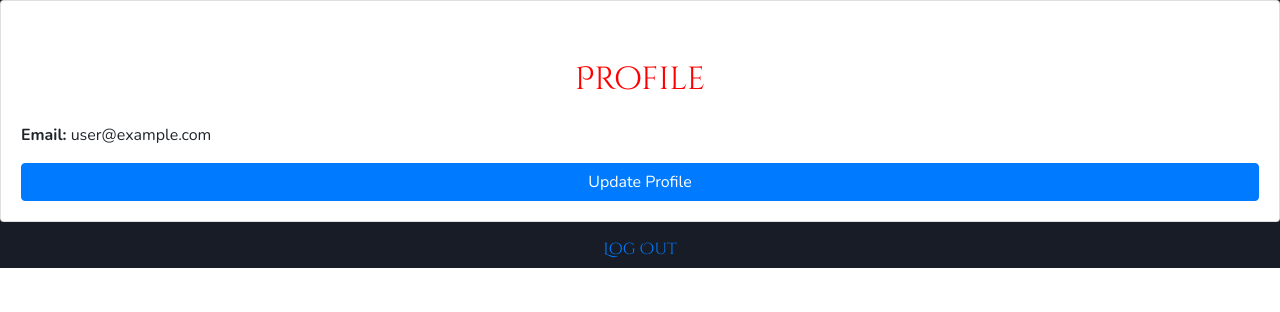
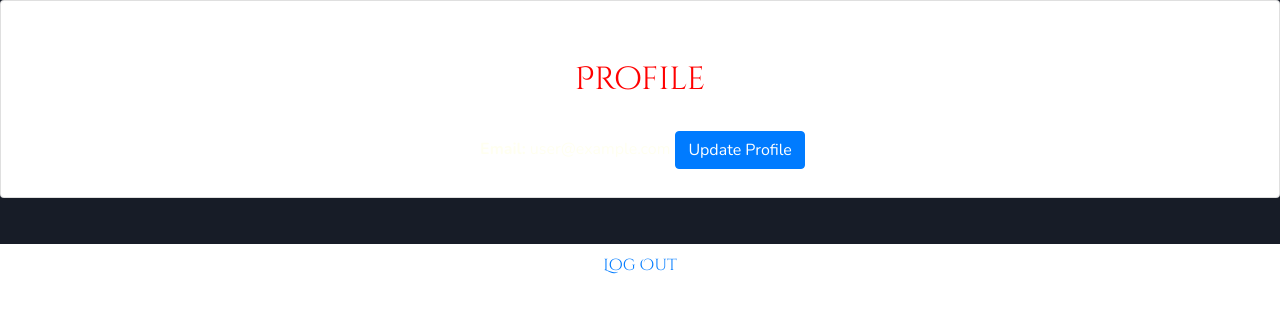
Before and after one commit to keithrinehart/final, a React (Create React App) app: page /dashboard in a window 1280 px wide. Shown: the top 312 px of the page. Built offline with nearby package versions, Linux system fonts and the light colour scheme; no server answers; sample sign-in values are in the browser's storage; a web font is replaced by a local one.

Commit message:
added styles to updateprofile and dashboard

```diff
--- /dev/null
+++ b/src/Auth/auth.css/dashboard.css
@@ -0,0 +1,35 @@
+.dash-card {
+  text-align: center;
+  color: ivory;
+  background-color: #171c27;
+  border: 1px solid rgb(255, 0, 0);
+}
+
+.btn {
+  position: relative;
+  color: ivory;
+  border-radius: 2px;
+  font-weight: 600;
+  background-color: rgb(224, 7, 7);
+  border: 1px solid ivory;
+}
+
+.btn:hover {
+  color: rgb(252, 0, 0);
+  border: 1px solid ivory;
+  transition: 0.3s;
+  background-color: #171c27;
+  border: 1px solid red;
+}
+
+.dash-btn-1 {
+  bottom: 8px;
+  left: 5px;
+}
+
+.dash-btn-2 {
+  top: 40px;
+}
+
+.dash-btn-2:hover {
+}
--- a/src/Auth/auth.css/updateprofile.css
+++ b/src/Auth/auth.css/updateprofile.css
@@ -1,6 +1,6 @@
 .update-container {
   width: 100%;
-  height: 120vh;
+  height: 100vh;
   background-color: #171c27;
 }
 
@@ -36,6 +36,7 @@
   width: 200px;
   border: none;
   font-size: 20px;
+  font-weight: 500;
   color: rgb(255, 0, 0);
 }
 
@@ -44,8 +45,12 @@
   color: red;
 }
 
+.form-control {
+  border: 2px solid #171c27;
+}
+
 .form-control:hover {
-  border: 1px solid rgb(240, 0, 0);
+  border: 2px solid rgb(240, 0, 0);
   transition: 0.4s;
   cursor: pointer;
 }
@@ -64,16 +69,26 @@
 }
 
 .form-p {
+  top: 50px;
   text-align: center;
   position: relative;
   color: ivory;
 }
 
-@media screen and (max-width: 1914px) and (min-width: 100px) {
-  .form-btn-2 {
-    position: relative;
-    top: 280px;
-    left: -175px;
-    text-align: center;
-  }
+.update-link-cancel {
+  position: relative;
+  top: 50px;
+  border-radius: 2px;
+  padding: 4px;
+  border: 1px solid ivory;
+  color: ivory;
+  background-color: rgb(228, 7, 7);
 }
+
+.update-link-cancel:hover {
+  color: rgb(219, 2, 2);
+  border: 1px solid rgb(219, 2, 2);
+  background-color: #171c27;
+  transition: 0.3s;
+  text-decoration: none;
+}
--- a/src/Auth/compo/Dashboard.js
+++ b/src/Auth/compo/Dashboard.js
@@ -1,41 +1,45 @@
-import React, { useState } from "react"
-import { Card, Button, Alert } from "react-bootstrap"
-import { useAuth } from "../contexts/AuthContext"
-import { Link, useHistory } from "react-router-dom"
+import React, { useState } from "react";
+import { Card, Button, Alert } from "react-bootstrap";
+import { useAuth } from "../contexts/AuthContext";
+import { Link, useHistory } from "react-router-dom";
+import "../auth.css/dashboard.css";
 
 export default function Dashboard() {
-  const [error, setError] = useState("")
-  const { currentUser, logout } = useAuth()
-  const history = useHistory()
+  const [error, setError] = useState("");
+  const { currentUser, logout } = useAuth();
+  const history = useHistory();
 
   async function handleLogout() {
-    setError("")
+    setError("");
 
     try {
-      await logout()
-      history.push("/")
+      await logout();
+      history.push("/");
     } catch {
-      setError("Failed to log out")
+      setError("Failed to log out");
     }
   }
 
   return (
     <>
-      <Card>
+      <Card className="dash-card">
         <Card.Body>
           <h2 className="text-center mb-4">Profile</h2>
           {error && <Alert variant="danger">{error}</Alert>}
           <strong>Email:</strong> {currentUser.email}
-          <Link to="/update-profile" className="btn btn-primary w-100 mt-3">
+          <Link
+            to="/update-profile"
+            className="dash-btn-1 btn btn-primary mt-3"
+          >
             Update Profile
           </Link>
         </Card.Body>
       </Card>
       <div className="w-100 text-center mt-2">
-        <Button variant="link" onClick={handleLogout}>
+        <Button className="dash-btn-2" variant="link" onClick={handleLogout}>
           Log Out
         </Button>
       </div>
     </>
-  )
+  );
 }
--- a/src/Auth/compo/UpdateProfile.js
+++ b/src/Auth/compo/UpdateProfile.js
@@ -85,8 +85,10 @@ export default function UpdateProfile() {
           </Card.Body>
         </Card>
         <div className="form-btn-2">
-          <p className="form-p">Click cancel to go back to homepages</p>
-          <Link to="/">Cancel</Link>
+          <p className="form-p">Click cancel to go back to homepage</p>
+          <Link className="update-link-cancel" to="/">
+            Cancel
+          </Link>
         </div>
       </Container>
     </>
```
Also changed, not shown: 1 other file (tests, documents, lock files or other folders).
